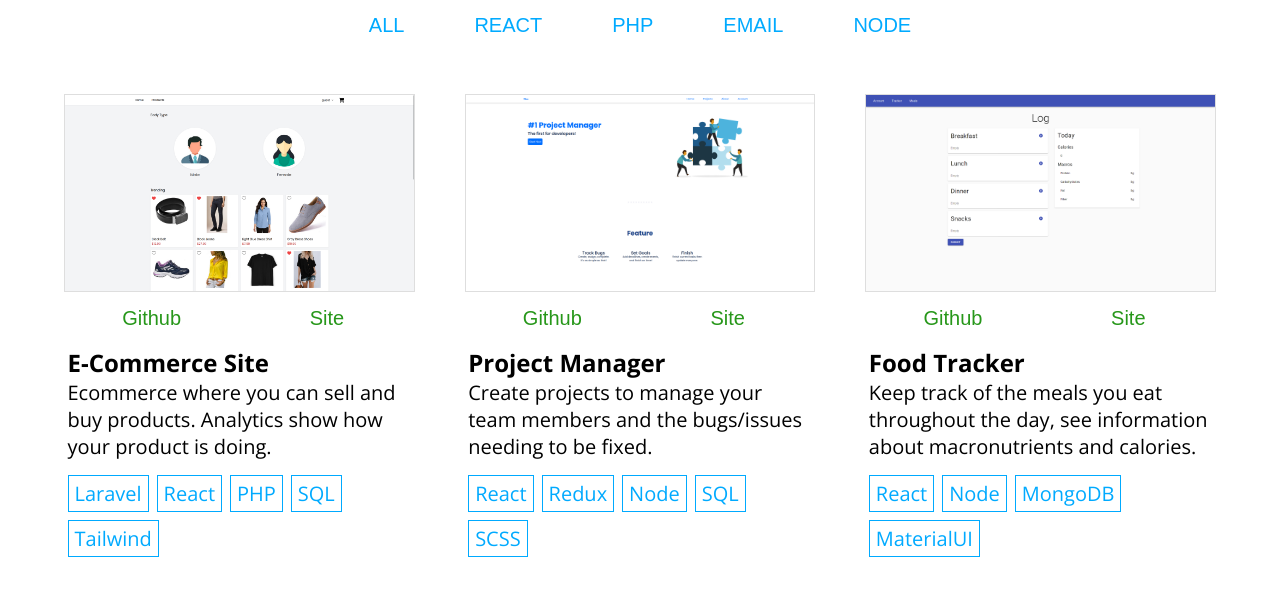
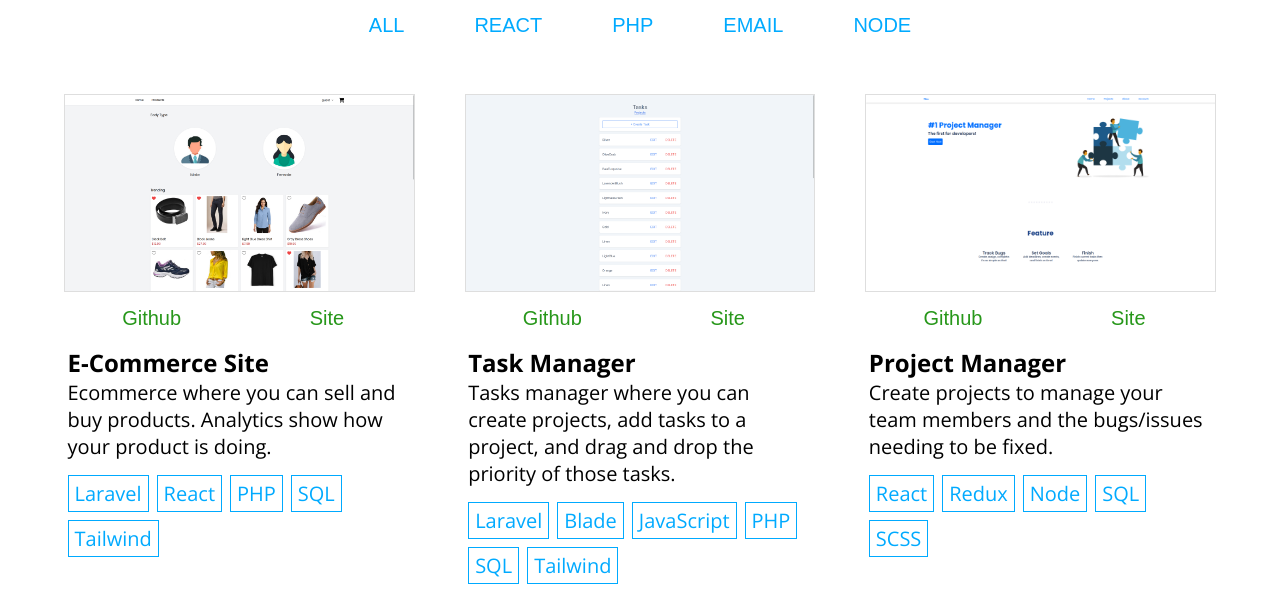
Before and after one commit to CodeAlanSanchez/portfolio, a plain HTML site: page index.html in a window 1280 px wide. Shown: the part 1034-1649 px from the top of the page. Drawn offline with nearby package versions, Linux system fonts and the light colour scheme.

Commit message:
Add tasks manager and gtag link

```diff
--- a/index.html
+++ b/index.html
@@ -10,7 +10,7 @@
     <script src="https://ajax.googleapis.com/ajax/libs/jquery/3.5.1/jquery.min.js"></script>
 
     <!-- Global site tag (gtag.js) - Google Analytics -->
-    <script async src="https://www.googletagmanager.com/gtag/js?id=G-CCQRLGD020"></script>
+    <script async src="https://www.googletagmanager.com/gtag/js?id=G-T9NN08CDSH"></script>
     <script>
         window.dataLayer = window.dataLayer || [];
         function gtag() { dataLayer.push(arguments); }
@@ -65,6 +65,37 @@
                         <ul class="technologies">
                             <li>Laravel</li>
                             <li>React</li>
+                            <li>PHP</li>
+                            <li>SQL</li>
+                            <li>Tailwind</li>
+                        </ul>
+                    </div>
+                </div>
+                <div class="project">
+                    <div class="image">
+                        <a href="https://tasks.alansanchez.dev" target="_blank" rel="noreferrer noopener">
+                            <img src="./img/tasks.png" alt="laravel tasks web app">
+                        </a>
+                        <div class="overlay">
+                            <a href="https://github.com/CodeAlanSanchez/tasks-manager" target="_blank"
+                                rel="noreferrer noopener">
+                                <button>Github</button>
+                            </a>
+                            <a href="https://tasks.alansanchez.dev" target="_blank" rel="noreferrer noopener">
+                                <button>Site</button>
+                            </a>
+                        </div>
+                    </div>
+                    <div class="info">
+                        <a href="https://tasks.alansanchez.dev" target="_blank" rel="noreferrer noopener">
+                            <h4 class="title">Task Manager</h4>
+                            <h6 class="description">Tasks manager where you can create projects, add tasks to a project,
+                                and drag and drop the priority of those tasks.</h6>
+                        </a>
+                        <ul class="technologies">
+                            <li>Laravel</li>
+                            <li>Blade</li>
+                            <li>JavaScript</li>
                             <li>PHP</li>
                             <li>SQL</li>
                             <li>Tailwind</li>
```
Also changed, not shown: img/tasks.png (added).
